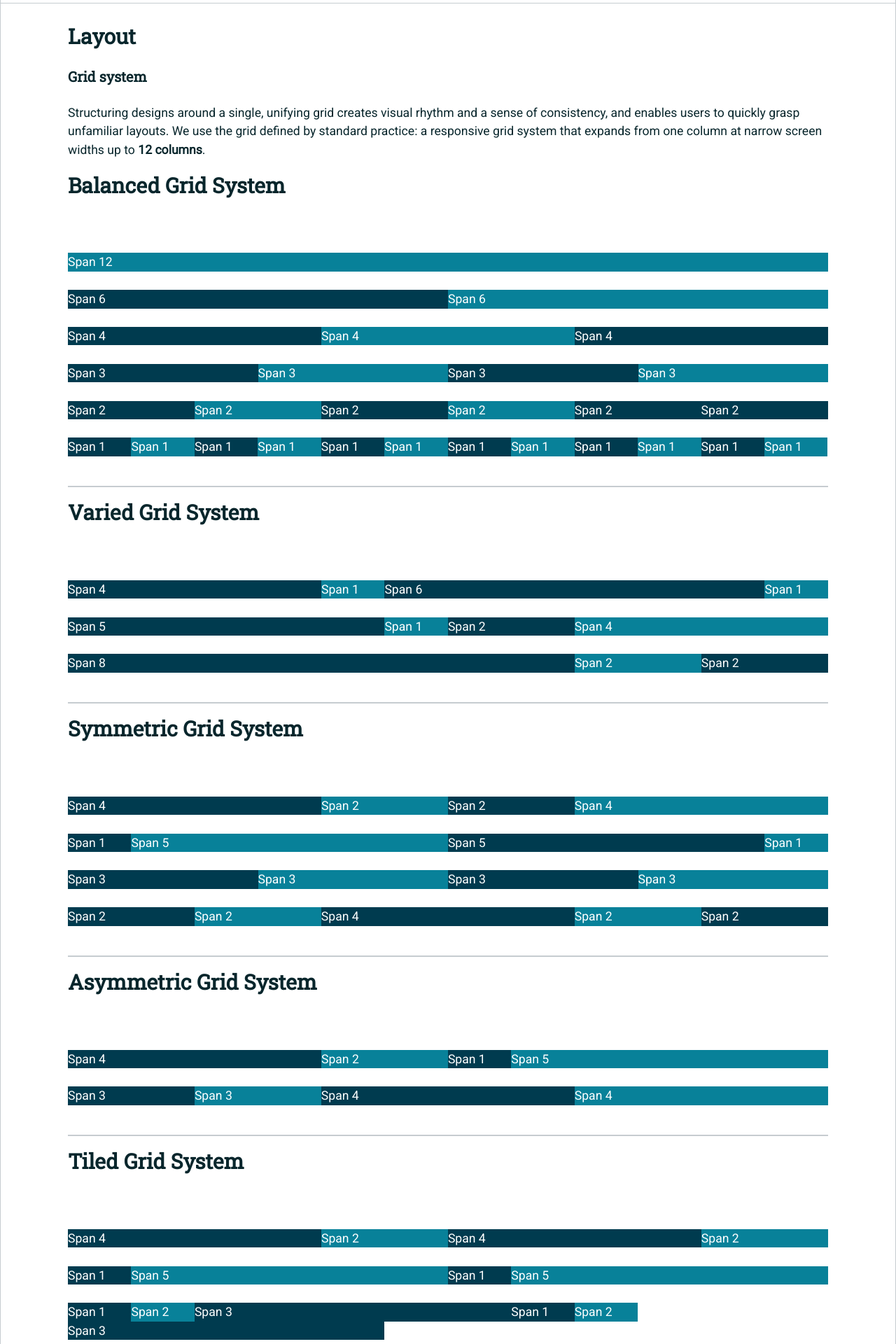
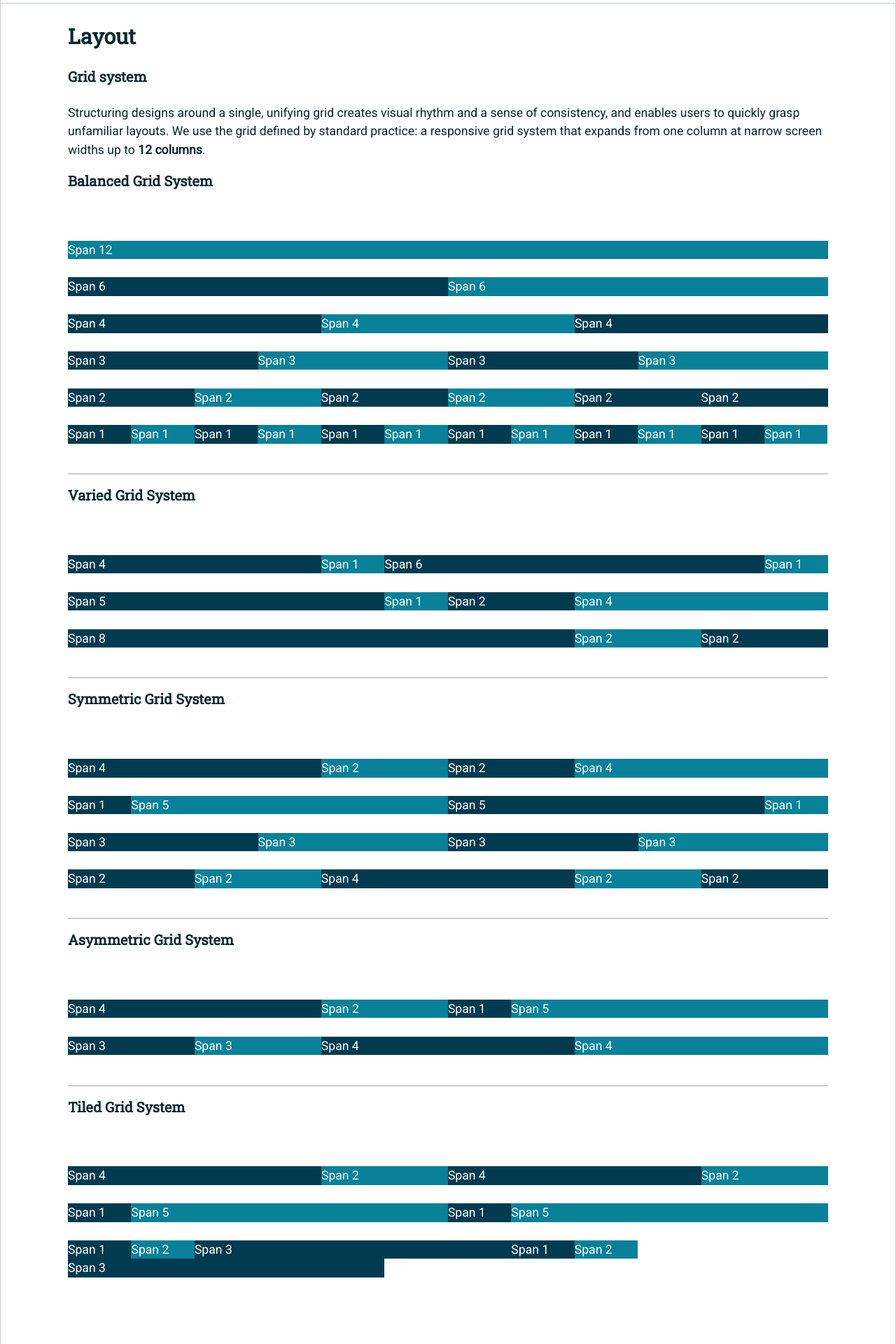
Before and after one commit to usnavy/Navy-Design-Guide, a Jekyll site: the page built from layout.md, in a window 1280 px wide. Shown: the part 1158-3078 px from the top of the page at 70% size. Built offline with Jekyll 4.4.1, drawn with Linux system fonts in a browser that asks for light colours; our own code applies the rules of GitHub Pages for plain Markdown files.

Commit message:
Update layout.md

```diff
--- a/layout.md
+++ b/layout.md
@@ -11,7 +11,7 @@ grid system that expands from one column at narrow screen
 widths up to **12 columns**.
 
   <div class="container-fluid container-hide">
-  <H2>Balanced Grid System</H2>
+  <H3>Balanced Grid System</H3>
   <br>
   <br>
     <div class="row">
@@ -71,7 +71,7 @@ widths up to **12 columns**.
   <hr>
 
 <div class="container-fluid container-hide">
-  <H2>Varied Grid System</H2>
+  <H3>Varied Grid System</H3>
   <br>
   <br>
     <div class="row">
@@ -102,7 +102,7 @@ widths up to **12 columns**.
   <hr>
 
 <div class="container-fluid container-hide">
-  <H2>Symmetric Grid System</H2>
+  <H3>Symmetric Grid System</H3>
   <br>
   <br>
     <div class="row">
@@ -143,7 +143,7 @@ widths up to **12 columns**.
   <hr>
 
 <div class="container-fluid container-hide">
-    <H2>Asymmetric Grid System</H2>
+    <H3>Asymmetric Grid System</H3>
   <br>
   <br>
     <div class="row">
@@ -167,7 +167,7 @@ widths up to **12 columns**.
   <hr>
 
 <div class="container-fluid container-hide">
-    <H2>Tiled Grid System</H2>
+    <H3>Tiled Grid System</H3>
   <br>
   <br>
     <div class="row">
```
